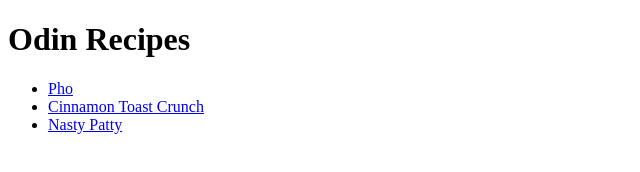
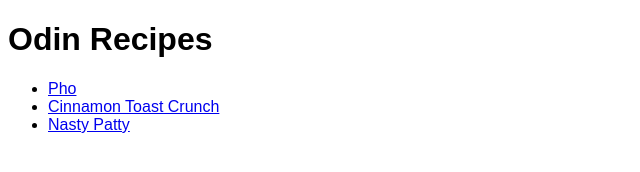
Before and after one commit to rto24/odin-recipes, a plain HTML site: page index.html in a window 1280 px wide. Shown: the whole page, without its empty margins (0-640 px from the left). Drawn offline with Linux system fonts and the light colour scheme.

Commit message:
Font changed

```diff
--- a/index.html
+++ b/index.html
@@ -4,13 +4,14 @@
     <meta charset="UTF-8">
     <meta name="viewport" content="width=device-width, initial-scale=1.0">
     <title>Odin Recipes</title>
+    <link rel="stylesheet" href="styles.css">
   </head>
   <body>
     <h1>Odin Recipes</h1>
   <ul>
-    <li><a href="recipes/pho.html">Pho</a></li>
-    <li><a href="recipes/cereal.html">Cinnamon Toast Crunch</a></li>
-    <li><a href="recipes/nastypatty.html">Nasty Patty</a></li>
+    <li><a class="recipe-name-list" href="recipes/pho.html">Pho</a></li>
+    <li><a class="recipe-name-list" href="recipes/cereal.html">Cinnamon Toast Crunch</a></li>
+    <li><a class="recipe-name-list" href="recipes/nastypatty.html">Nasty Patty</a></li>
   </ul>
   </body>
 </html>
--- a/styles.css
+++ b/styles.css
@@ -0,0 +1,3 @@
+body {
+  font-family: Arial, Helvetica, sans-serif;
+}
```
Also changed, not shown: recipes/cereal.html (+1 -0 lines), recipes/nastypatty.html (+4 -1 lines), recipes/pho.html (+1 -0 lines).
